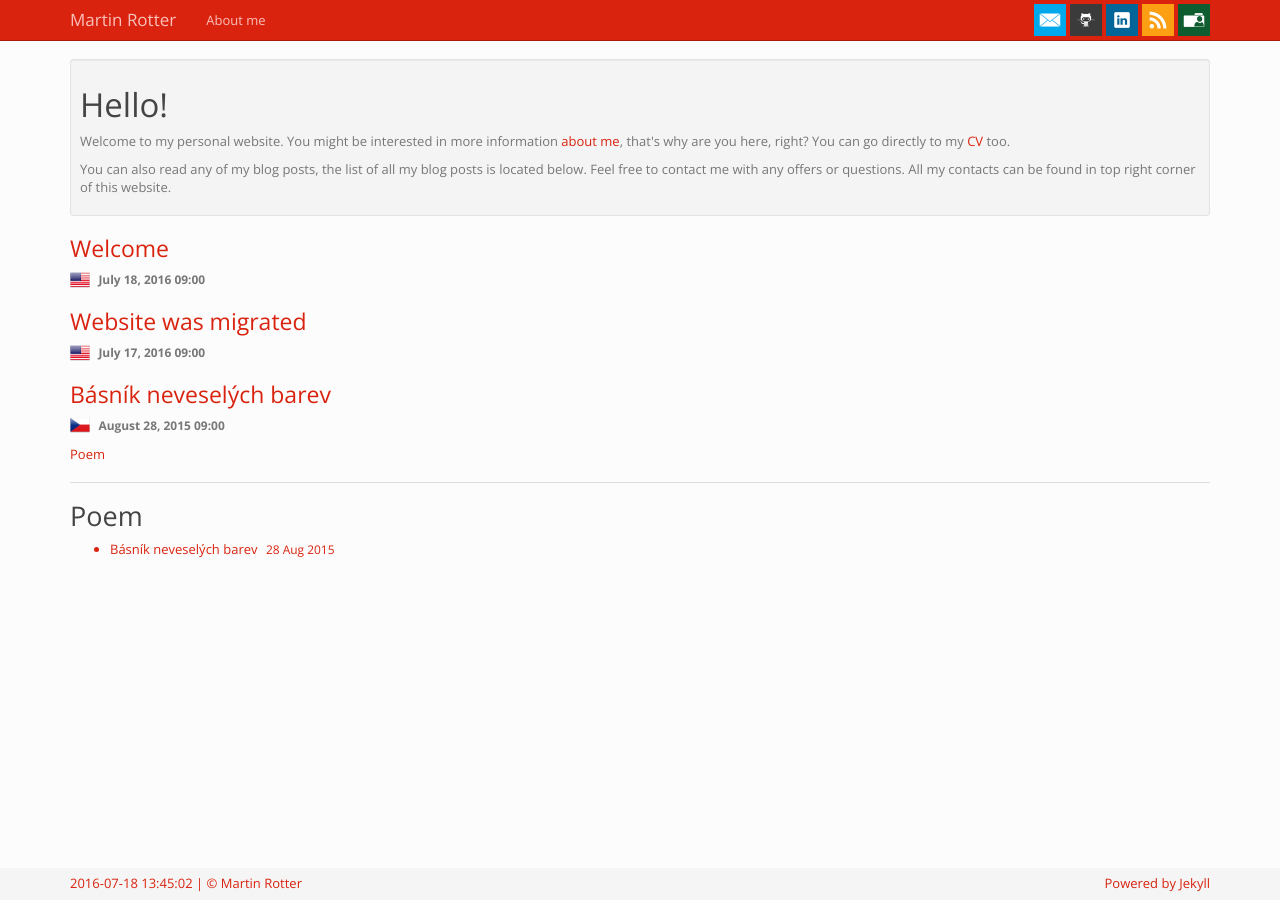
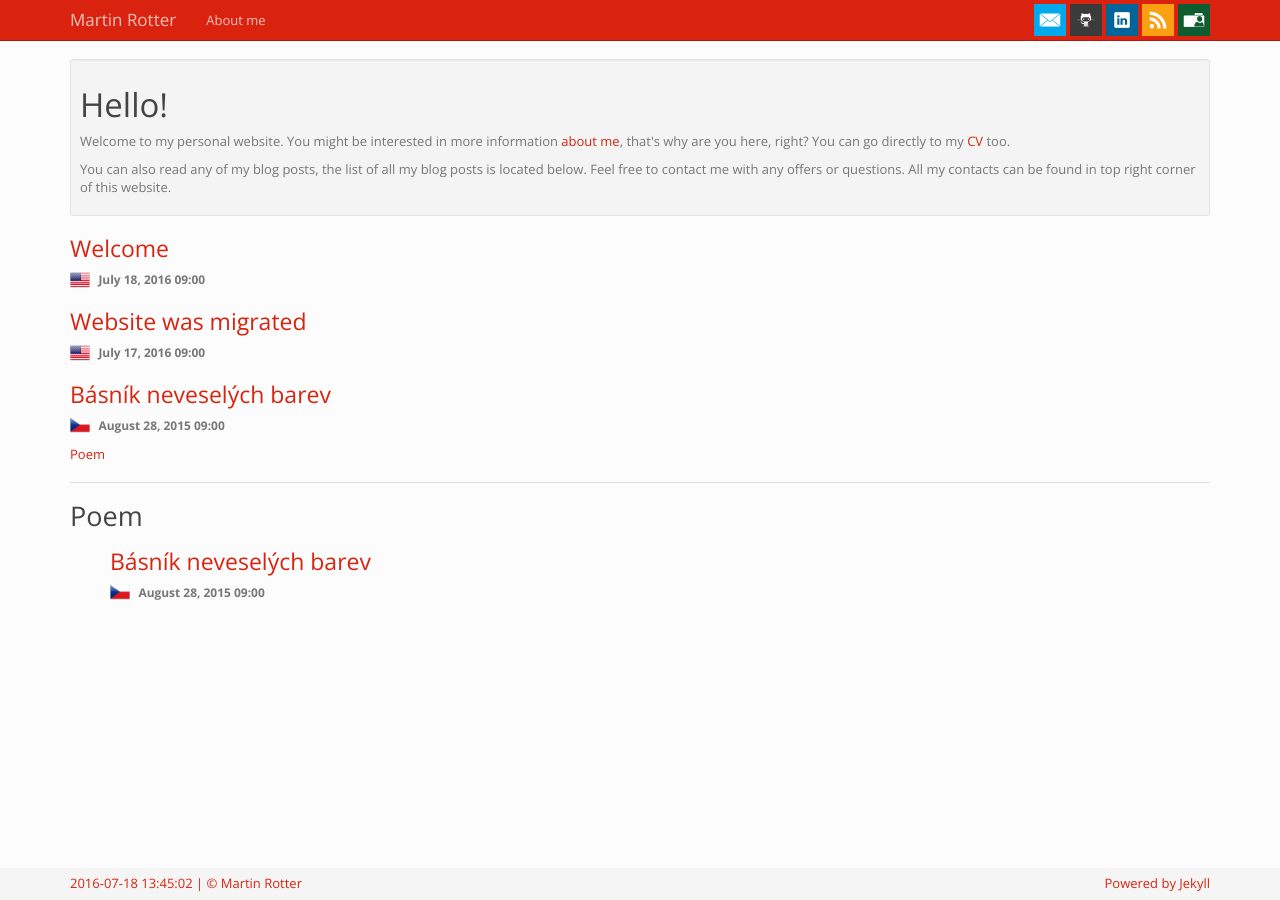
Before and after one commit to martinrotter/martinrotter.github.io, a Jekyll site: the page built from index.html, in a window 1280 px wide. Built offline with Jekyll 4.4.1, drawn with Linux system fonts in a browser that asks for light colours.

Commit message:
Try categories.

```diff
--- a/_layouts/home.html
+++ b/_layouts/home.html
@@ -8,7 +8,7 @@
 
 {% for post in site.posts %}
   <h3><a href="{{ post.url }}" data-toggle="tooltip" data-placement="bottom" title="{{ post.excerpt | strip_html | strip }}">{{ post.title }}</a></h3>
-  <p><img class="post-language" width="20" height="20" alt="{{ post.language }}" src="/images/flags/{{ post.language }}.png"> <span class="post-date"><small><strong>{{ post.date | date: "%B %e, %Y %H:%M" }}</strong></small></span></p>
+  <p><img class="post-language" width="20" height="20" alt="{{ post.language }}" src="/images/flags/{{ post.language }}.png"> <span class="post-date"><small><strong>{{ post.date | date: site.datetime_format }}</strong></small></span></p>
 {% endfor %}
 
 
@@ -18,18 +18,16 @@
     <a href="#{{ tag[0] | slugify }}" class="post-tag">{{ tag[0] }}</a>
     {% endfor %}
   </div>
+
   <hr/>
+
   <div class="tags-expo-section">
     {% for tag in site.categories %}
     <h2 id="{{ tag[0] | slugify }}">{{ tag[0] }}</h2>
     <ul class="tags-expo-posts">
       {% for post in tag[1] %}
-        <a class="post-title" href="{{ site.baseurl }}{{ post.url }}">
-      <li>
-        {{ post.title }}
-      <small class="post-date">{{ post.date | date_to_string }}</small>
-      </li>
-      </a>
+        <h3><a href="{{ post.url }}" data-toggle="tooltip" data-placement="bottom" title="{{ post.excerpt | strip_html | strip }}">{{ post.title }}</a></h3>
+        <p><img class="post-language" width="20" height="20" alt="{{ post.language }}" src="/images/flags/{{ post.language }}.png"> <span class="post-date"><small><strong>{{ post.date | date: site.datetime_format }}</strong></small></span></p>
       {% endfor %}
     </ul>
     {% endfor %}
```
